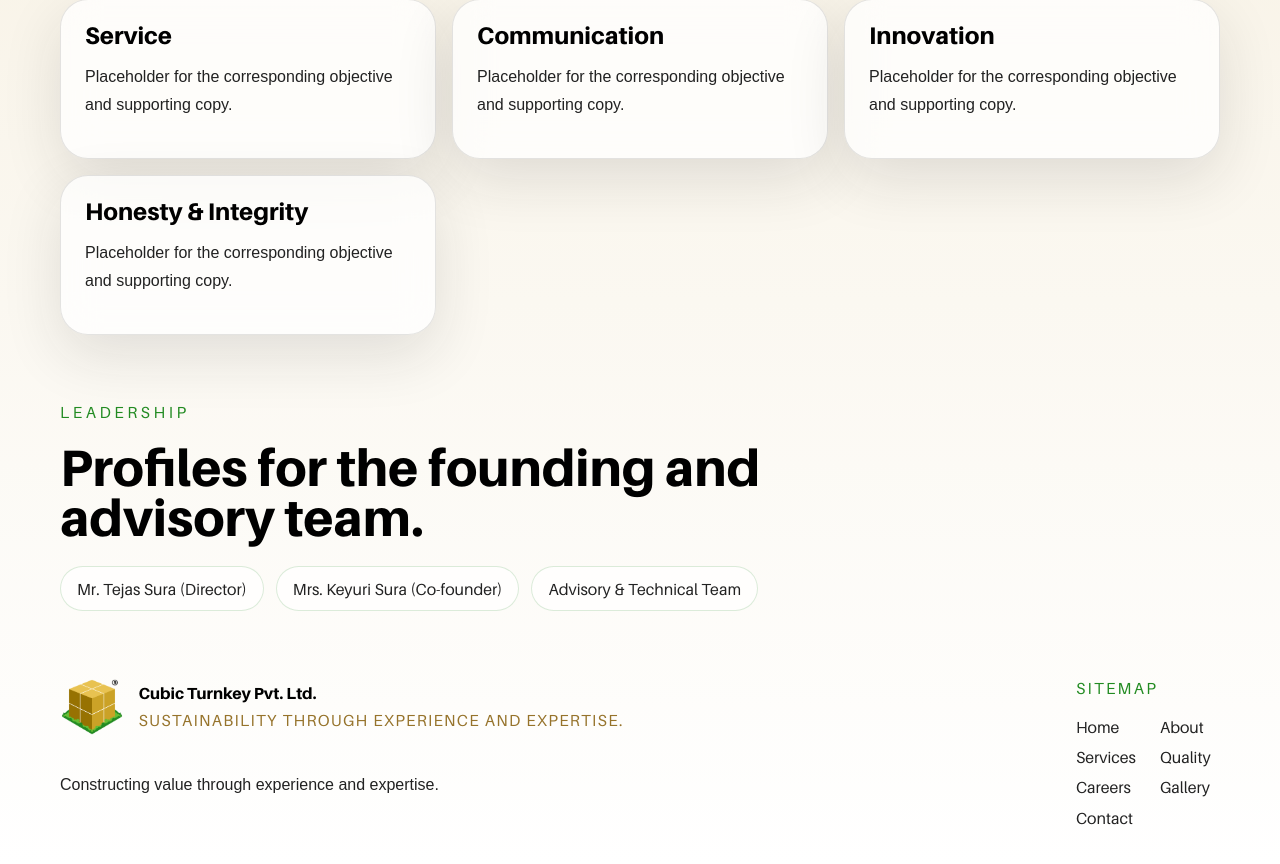
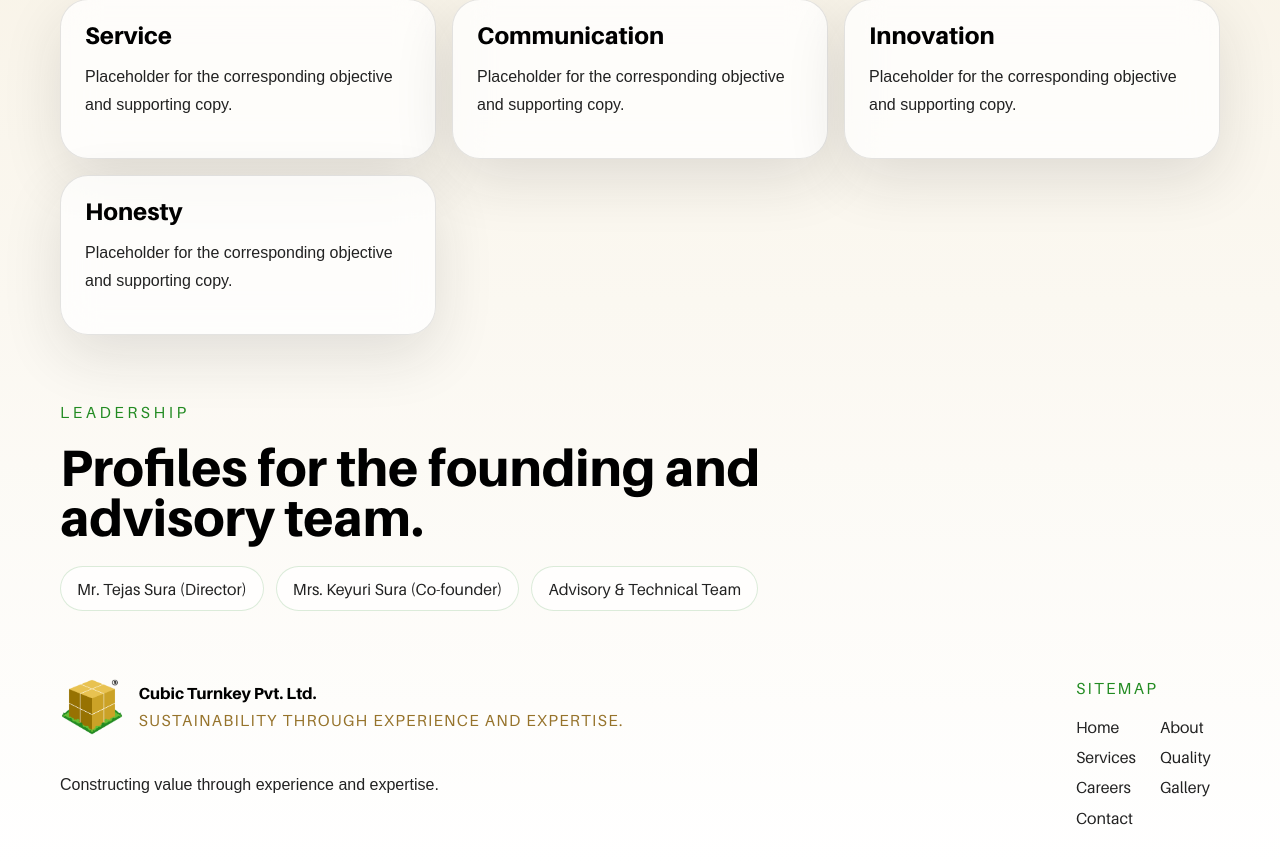
Before and after one commit to nidhi-s-14/cubic-turnkey-website, a React (Vite) app: page /about in a window 1280 px wide. Shown: the part 1490-2354 px from the top of the page. Built offline with nearby package versions, Linux system fonts and the light colour scheme.

Commit message:
Update AboutPage.jsx

```diff
--- a/src/pages/AboutPage.jsx
+++ b/src/pages/AboutPage.jsx
@@ -5,7 +5,7 @@ const objectives = [
   "Service",
   "Communication",
   "Innovation",
-  "Honesty & Integrity",
+  "Honesty",
 ];
 
 const leaders = [
```
